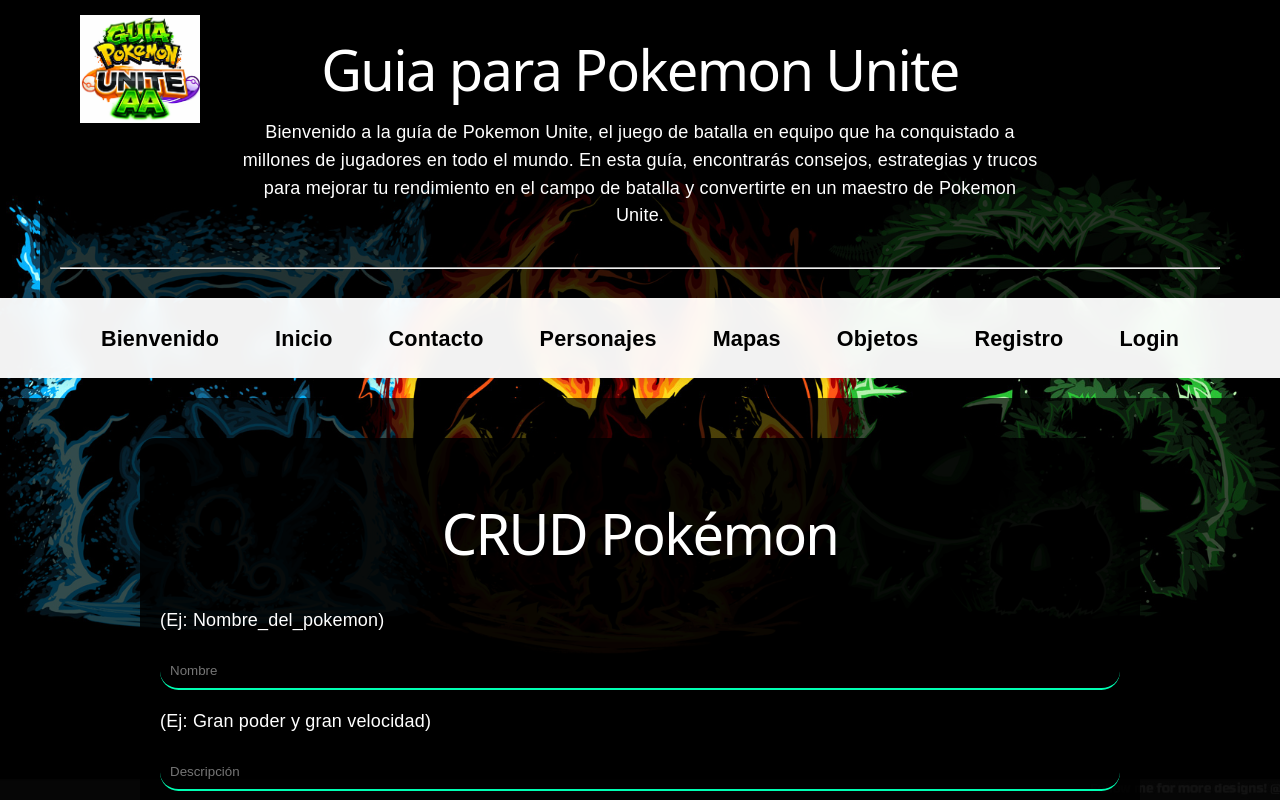
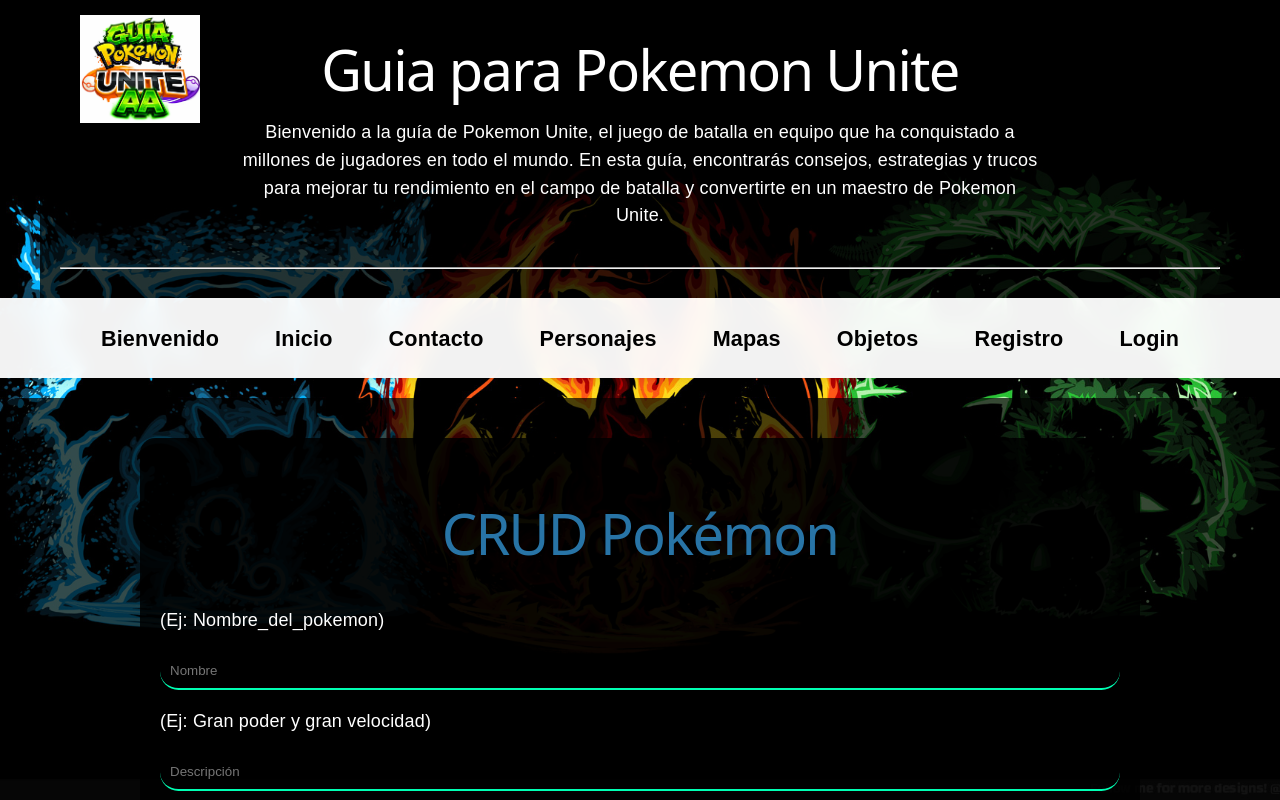
Before and after one commit to AngeloA1022/mi-app-ang, a React (Vite) app: page /crud in a window 1280 px wide. Shown: the top 800 px of the page. Built offline with nearby package versions, Linux system fonts and the light colour scheme.

Commit message:
cambio_final

```diff
--- a/src/App.css
+++ b/src/App.css
@@ -897,7 +897,7 @@
   background: rgba(0,0,0,0.7);
 }
 .crud-section h1 {
-  color: white;
+  color: #2874a6;
   text-align: center;
   margin-bottom: 30px;
 }
```
